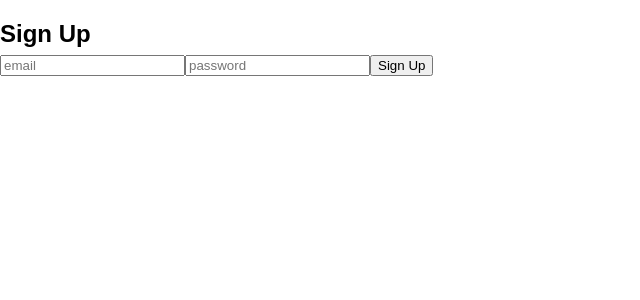
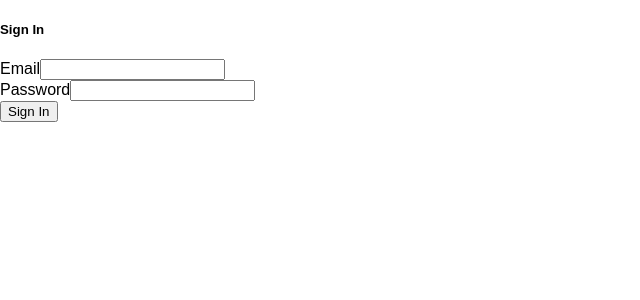
Before and after one commit to asralubis/learn-react, a React (Create React App) app: page /SignUp in a window 1280 px wide. Shown: the top 300 px of the page, without its empty margins (0-640 px from the left). Built offline with nearby package versions, Linux system fonts and the light colour scheme.

Commit message:
Refactor

```diff
--- a/src/App.js
+++ b/src/App.js
@@ -2,8 +2,8 @@ import React, { Component } from 'react';
 import { BrowserRouter as Router, Switch, Route } from 'react-router-dom'
 import Home from './pages/Home'
 import About from './pages/About'
+import SignIn from './pages/SignIn'
 import SignUp from './pages/SignUp'
-import SignIn from './pages/SignIn'
 import './App.css';
 
 
@@ -14,10 +14,10 @@ class App extends Component {
       <div>
         <Router>
           <Switch>
-            <Route exact path={`/`} component={Home} />
-            <Route path={`/About`} component={About} />
-            <Route path={`/SignUp`} component={SignUp} />
-            <Route path={`/SignIn`} component={SignIn} />
+            <Route exact path="/" component={Home} />
+            <Route path="/About" component={About} />
+            <Route path="/SignIn" component={SignUp} />
+            <Route path="/SignUp" component={SignIn} />
           </Switch>
 
         </Router>
--- a/src/components/Navigation.js
+++ b/src/components/Navigation.js
@@ -45,11 +45,11 @@ const Navigation = () => {
         </NavList>
 
         <NavList>
-          <StyledLink to="/SignUp">Sign Up</StyledLink>
+          <StyledLink to="/SignUp">Sign In</StyledLink>
         </NavList>
 
         <NavList >
-          <StyledLink to="/SignIn">Sign In</StyledLink>
+          <StyledLink to="/SignIn">Sign Up</StyledLink>
         </NavList>
 
       </ NavUnlist >
--- a/src/pages/SignIn.js
+++ b/src/pages/SignIn.js
@@ -3,18 +3,18 @@ import React, { Component } from 'react';
 
 class SignIn extends Component {
  state = {
-
+  email: '',
+  password: ''
  }
  handleChange = (e) => {
-  console.log(e)
+  this.setState({
+   [e.target.id]: e.target.value
+  })
  }
  handleSubmit = (e) => {
-  console.log(e)
+  e.preventDefault();
+  console.log(this.state);
  }
-
-
-
-
  render() {
   return (
    <div className="container">
@@ -38,4 +38,5 @@ class SignIn extends Component {
 }
 
 
+
 export default SignIn;
--- a/src/pages/SignUp.js
+++ b/src/pages/SignUp.js
@@ -2,46 +2,51 @@ import React, { Component } from 'react';
 
 
 class SignUp extends Component {
- constructor(props) {
-  super(props);
-  this.state = {
-   email: '',
-   password: '',
-  }
+ state = {
+  email: '',
+  password: '',
+  firstName: '',
+  lastName: '',
  }
-
-
-
- SignUp
-
+ handleChange = (e) => {
+  this.setState({
+   [e.target.id]: e.target.value
+  })
+ }
+ handleSubmit = (e) => {
+  e.preventDefault();
+  console.log(this.state);
+ }
  render() {
   return (
-   <div className="form-inline">
-    <h2>Sign Up
-     <div className="form-group">
-      <input
-       className="form-control"
-       type="text"
-       placeholder="email"
-       onChange={event => this.setState({ email: event.target.value })}
-      />
-      <input
-       className="form-control"
-       type="password"
-       placeholder="password"
-       onChange={event => this.setState({ password: event.target.value })}
-      />
-      <button
-       className="btn btn-primary"
-       type="button"
-      >
-       Sign Up
-       </button>
+   <div className="container">
+    <form onSubmit={this.handleSubmit} className="white">
+     <h5>Sign In</h5>
+     <div className="input-field">
+      <label htmlFor="email">Email</label>
+      <input type="email" id="email" onChange={this.handleChange} />
      </div>
-    </h2>
+     <div className="input-field">
+      <label htmlFor="password">Password</label>
+      <input type="password" id="password" onChange={this.handleChange} />
+     </div>
+     <div className="input-field">
+      <label htmlFor="firstName">First Name</label>
+      <input type="text" id="firstName" onChange={this.handleChange} />
+     </div>
+     <div className="input-field">
+      <label htmlFor="lastName">Last Name</label>
+      <input type="text" id="lastName" onChange={this.handleChange} />
+     </div>
+     <div className="input-field">
+      <button className="btn">Sign In</button>
+     </div>
+    </form>
    </div>
   )
  }
 }
 
+
+
 export default SignUp;
```
